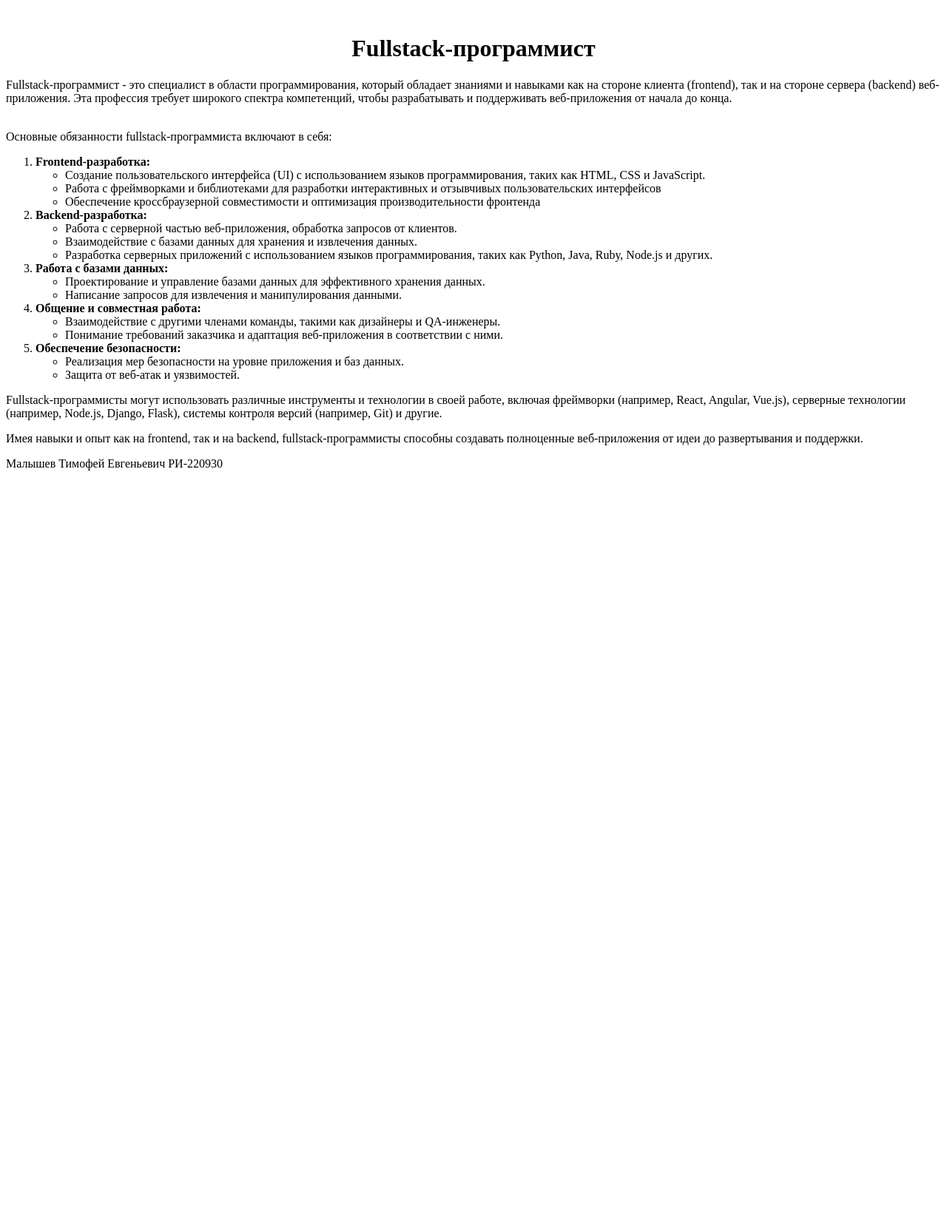
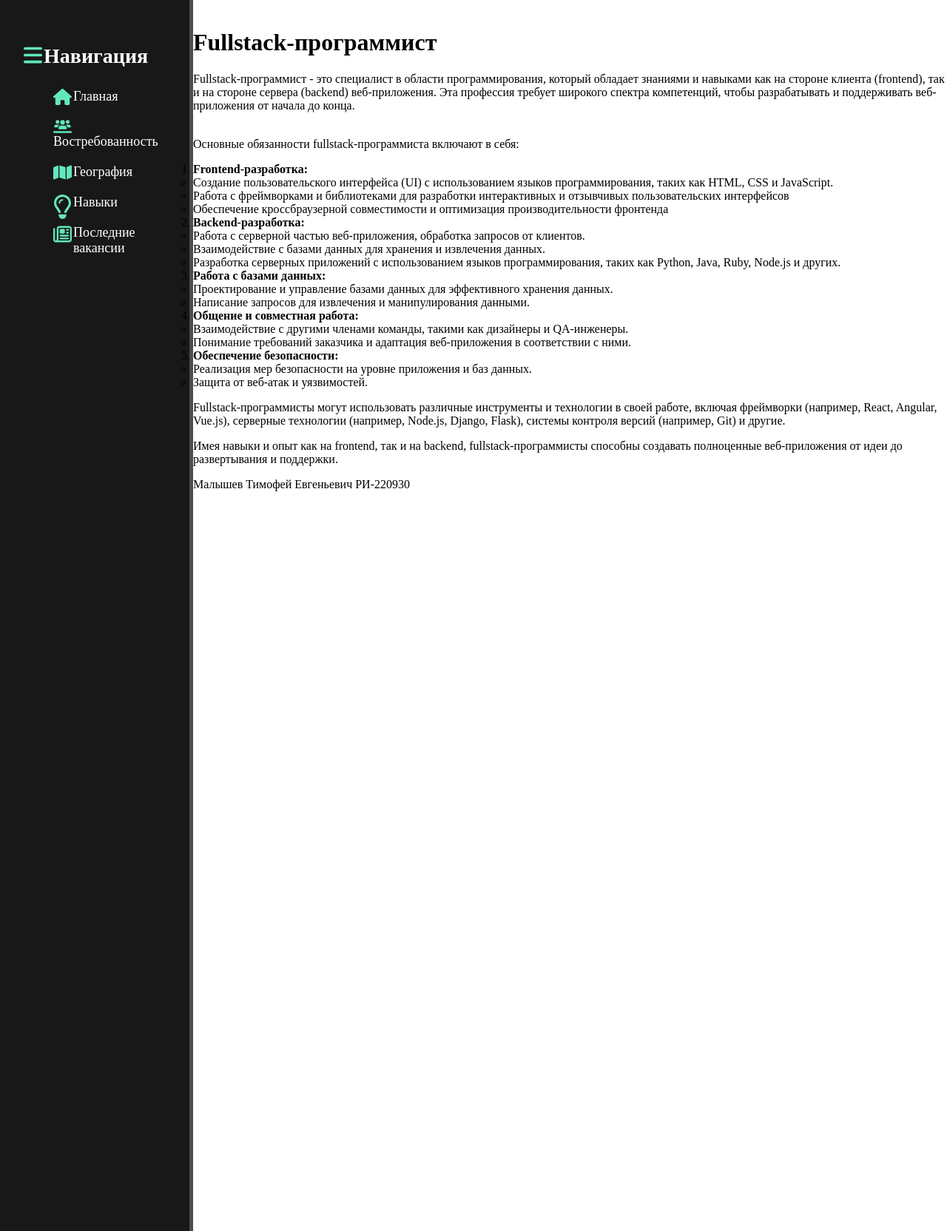
Before and after one commit to Slry1/ulearn_project, a Django app: page / in a window 1280 px wide. Shown: the whole page at 74% size. Before the commit the page ends 636 px from the top, so only its background shows below. Run offline with Django 5.2, Linux system fonts and the light colour scheme.

Commit message:
Добавлена навигация, стили и шаблонизатор

```diff
--- a/fullstack_programmer/fullstack_programmer/settings.py
+++ b/fullstack_programmer/fullstack_programmer/settings.py
@@ -31,6 +31,7 @@
 # Application definition
 
 INSTALLED_APPS = [
+    'main_app',
     'django.contrib.admin',
     'django.contrib.auth',
     'django.contrib.contenttypes',
@@ -121,3 +122,7 @@
 # https://docs.djangoproject.com/en/5.0/ref/settings/#default-auto-field
 
 DEFAULT_AUTO_FIELD = 'django.db.models.BigAutoField'
+
+STATICFILES_DIRS = [
+    BASE_DIR / "static"
+]
--- a/fullstack_programmer/fullstack_programmer/urls.py
+++ b/fullstack_programmer/fullstack_programmer/urls.py
@@ -16,9 +16,12 @@
 """
 from django.contrib import admin
 from django.urls import path
-from main_app.views import index_page
+from main_app import views
+from django.conf import settings
+from django.conf.urls.static import static
 
 urlpatterns = [
     path('admin/', admin.site.urls),
-    path('', index_page)
-]
+    path('', views.index_page, name='home'),
+    path('skills', views.skill_page, name='skills')
+] + static(settings.STATIC_URL, document_root=settings.STATIC_ROOT)
--- a/fullstack_programmer/main_app/views.py
+++ b/fullstack_programmer/main_app/views.py
@@ -2,3 +2,6 @@
 
 def index_page(request):
     return render(request, 'index.html')
+
+def skill_page(request):
+    return render(request, 'skills.html')
--- /dev/null
+++ b/fullstack_programmer/static/css/index.css
@@ -0,0 +1,3 @@
+body{
+
+}
--- /dev/null
+++ b/fullstack_programmer/static/css/layout.css
@@ -0,0 +1,39 @@
+aside{
+    float: left;
+    background: #181818;
+    width: 15%;
+    padding: 2.5%;
+    height: 200vh;
+    color: #fff;
+    border-right: 5px solid #4d4d4d;
+}
+aside h3{
+    font-size: 28px;
+}
+aside  ul{
+    list-style: none;
+}
+aside ul li{
+    color: #fff;
+    display: block;
+    margin-top: 20px;
+    font-size: 18px;
+    transition: transform .5s ease;
+    text-decoration: none;
+}
+aside img{
+    width: 25px;
+    float: left;
+    margin-right: 2px;
+}
+aside ul a{
+    text-decoration: none;
+}
+aside ul li:hover, aside ul a:hover{
+    color: #eb5959;
+    text-decoration: none;
+    transform: scale(1.05);
+}
+body{
+    margin: 0;
+}
--- a/fullstack_programmer/templates/index.html
+++ b/fullstack_programmer/templates/index.html
@@ -1,11 +1,10 @@
-<!DOCTYPE html>
-<html lang="ru">
-    <head>
-        <meta charset="utf-8">
+{% extends 'layout.html' %}
+{% load static %}
+{% block head %}
 	<title>Главная страница</title>
-        <link rel="stylesheet" href="css/skills.css">
-    </head>
-    <body>
+    <link rel="stylesheet" href="css/index.css">
+{% endblock %}
+{% block content %}
 <header>
     <img>
     <h1>Fullstack-программист</h1>
@@ -58,5 +57,4 @@
 <footer>
     Малышев Тимофей Евгеньевич РИ-220930
 </footer>
-    </body>
-</html>
+{% endblock %}
--- /dev/null
+++ b/fullstack_programmer/templates/layout.html
@@ -0,0 +1,25 @@
+{% load static %}
+<!DOCTYPE html>
+<html lang="ru">
+    <head>
+
+        <meta charset="utf-8">
+        {% block head %}{% endblock %}
+        <link rel="stylesheet" href="{% static 'css/layout.css' %}">
+
+    </head>
+    <body>
+    <aside class='navigation'>
+        <h3><img src="{% static 'img/bars-solid.svg' %}">Навигация</h3>
+        <ul>
+            <a href="{% url 'home' %}"><li><img src="{% static 'img/house-solid.svg' %}">Главная</li></a>
+            <a href=""><li><img src="{% static 'img/users-line-solid.svg' %}">Востребованность</li></a>
+            <a href=""><li><img src="{% static 'img/map-solid.svg'%}">География</li></a>
+            <a href="{% url 'skills' %}"><li><img src="{% static 'img/lightbulb-regular.svg'%}">Навыки</li></a>
+            <a href=""><li><img src="{% static 'img/newspaper-regular.svg'%}">Последние вакансии</li></a>
+        </ul>
+    </aside>
+        {% block content %}
+        {% endblock %}
+    </body>
+</html>
```
Also changed, not shown: fullstack_programmer/static/css/skills.css (added, +15 -0 lines), fullstack_programmer/templates/skills.html (+11 -22 lines), fullstack_programmer/static/img/bars-solid.svg (added), fullstack_programmer/static/img/house-solid.svg (added), fullstack_programmer/static/img/lightbulb-regular.svg (added), fullstack_programmer/static/img/map-solid.svg (added), fullstack_programmer/static/img/newspaper-regular.svg (added), fullstack_programmer/static/img/skill_graph_1.png (added), fullstack_programmer/static/img/skill_graph_2.png (added), fullstack_programmer/static/img/users-line-solid.svg (added). Lines whose indentation alone changed are shown as unchanged.
